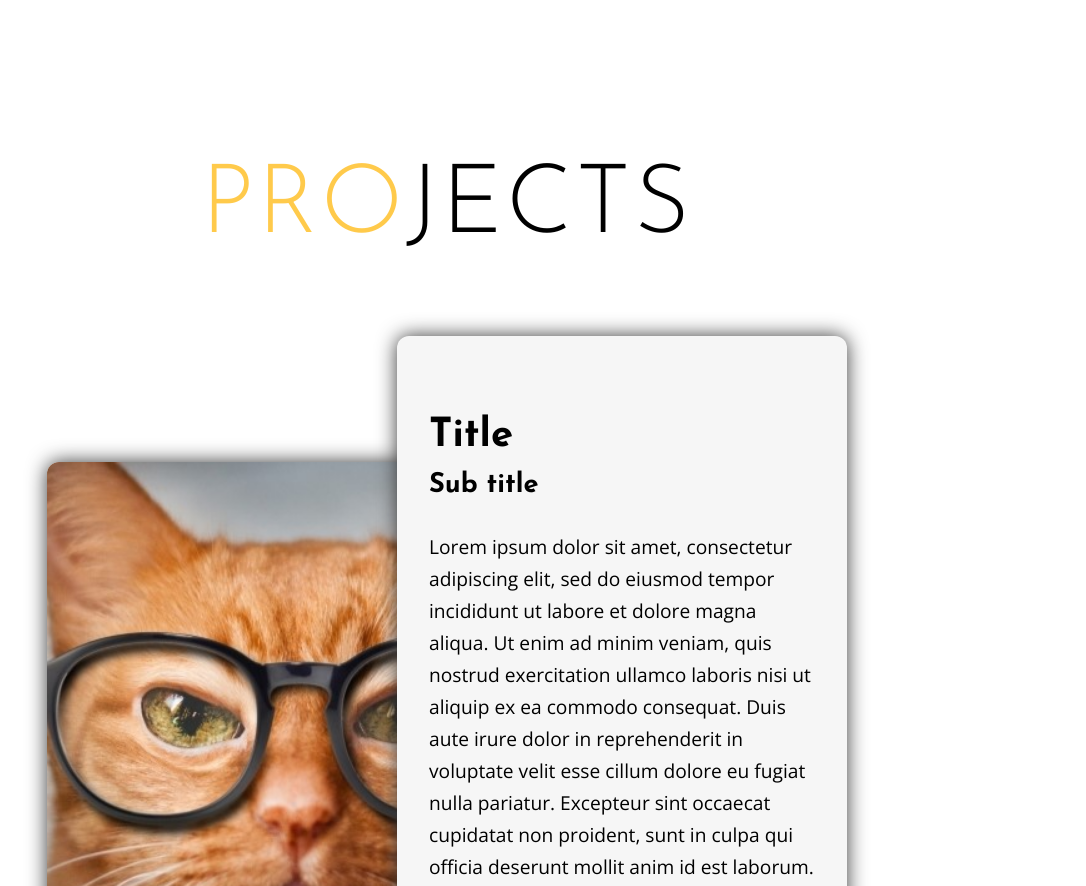
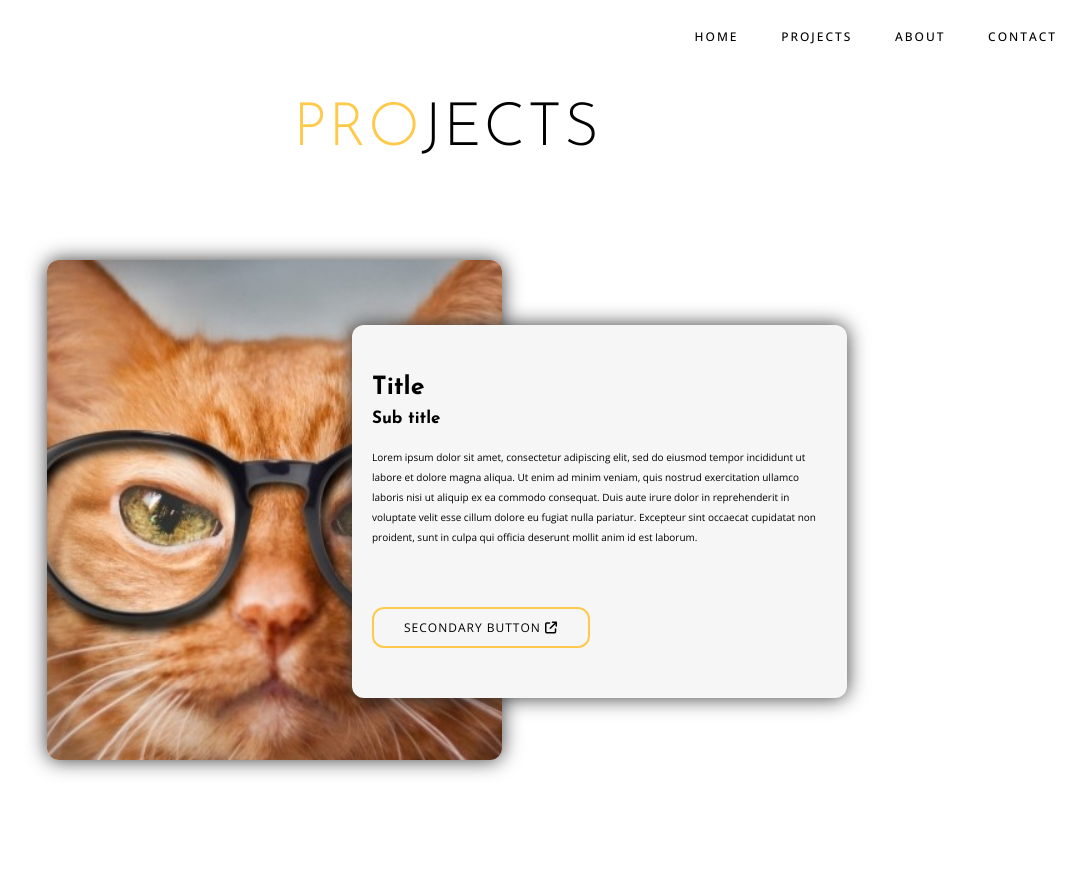
Before and after one commit to helenec295/bs-generator, a plain HTML site: page pages/projects.html in a window 1280 px wide. Shown: the top 886 px of the page, without its empty margins (193-1279 px from the left). Drawn offline with nearby package versions, Linux system fonts and the light colour scheme.

Commit message:
fixed project page

```diff
--- a/pages/projects.css
+++ b/pages/projects.css
@@ -4,16 +4,8 @@
     box-sizing: border-box;
 }
 
-
-
-html, body {
-    margin: 0;
-    padding: 0;
-    overflow-x: hidden;
-}
-
 html {
-    font-size: 1rem;
+    font-size: 10px;
     font-family: 'Open Sans', sans-serif;
     scroll-behavior: smooth;
 }
@@ -23,6 +15,11 @@ a {
     color: black;
 }
 
+img {
+    width: 100%;
+    height: 100%;
+}
+
 
 h1, h2, h3, h4, h5, h6 {
     font-family: 'Josefin Sans', sans-serif;
@@ -30,10 +27,10 @@ h1, h2, h3, h4, h5, h6 {
 
 p {
     color: black;
-    margin-bottom: 10px;
+    margin-bottom: 1.6rem;
     font-weight: 300;
     text-align: left;
-    font-size: 1.2rem;
+    font-size: 10px;
     line-height: 2rem;
 }
 
@@ -41,7 +38,7 @@ p {
     font-size: 6rem;
     font-weight: 300;
     color: black;
-    margin-bottom: 5rem;
+    margin-bottom: 10rem;
     text-transform: uppercase;
     letter-spacing: 0.2rem;
     text-align: center;
@@ -166,9 +163,7 @@ p {
     transform: translate(-50%, -50%) scale(1);
     letter-spacing: initial;
     transition: 0.3s ease letter-spacing;
-
 }
-
 
 #header .nav-list ul li:hover a {
     color: #FFCA4B;
@@ -239,11 +234,84 @@ p {
     top: 0;
 }
 
+@media only screen and (max-width: 768px) {
+    #projects .item {
+        flex-direction: column;
+    }
+
+    #projects .item .left {
+        width: 100%;
+        /*justify-items: center;*/
+    }
+
+    #projects .item .right {
+        width: 90%;
+        margin-left: 0;
+        margin-top: -150px;
+    }
+
+    #projects .item:nth-child(even) {
+        flex-direction: column;
+
+    }
+
+    #projects .item:nth-child(even) .left {
+        margin-left: 0;
+    }
+}
+
+@media only screen and (min-width: 992px) {
+    #header .hamburger {
+        display: none;
+    }
+
+    #header .nav-list ul {
+        position: initial;
+        display: block;
+        height: auto;
+        width: fit-content;
+        background-color: transparent;
+
+    }
+
+    #header .nav-list ul li {
+        display: inline-block;
+
+    }
+
+    #header .nav-list ul li a {
+        font-size: 1.2rem;
+        color: white;
+    }
+
+
+    #header .nav-list ul a::after {
+        display: none;
+
+    }
+}
+
+@keyframes hamburger_puls {
+    0% {
+        opacity: 1;
+        transform: scale(1);
+    }
+    100% {
+        opacity: 0;
+        transform: scale(1.3);
+
+    }
+
+}
+
+
+
 
 
 
 /*end header section*/
 
+/*projects section*/
 
 #projects {
     padding: 10rem 0;
@@ -257,8 +325,6 @@ p {
     padding: 100px 0;
 }
 
-
-
 #projects .item {
     display: flex;
     align-items: center;
@@ -266,7 +332,7 @@ p {
     max-width: 800px;
     margin: 0 auto;
     margin-bottom: 15rem;
-    flex-direction: row;
+    /*flex-direction: row;*/
 
 }
 
@@ -284,7 +350,7 @@ p {
     background-color: #f6f6f6;
     padding: 5rem 2rem;
     border-radius: 12px;
-    box-shadow: 0 0 20px #373737;
+    box-shadow: 0px 0px 20px #373737;
     z-index: 2;
 
 }
@@ -296,20 +362,19 @@ p {
 
 #projects .item:nth-child(even) .left {
     margin-left: -150px;
-
  }
 
 
- #projects .item .left img {
+ #projects .item .left .img {
     height: 500px;
     overflow: hidden;
     border-radius: 12px;
     box-shadow: 0px 0px 20px #373737;
     position: relative;
-    object-fit: cover;
+
  }
 
- #projects .item .left img::after {
+ #projects .item .left .img::after {
     position: absolute;
     content: '';
     left: 0;
@@ -317,11 +382,17 @@ p {
     height: 100%;
     width: 100%;
     background-color: #373737;
-    opacity: 0.5;
+    opacity: 0.7;
  }
 
 
-#projects .item:hover .left img {
+ #projects .item .left .img {
+    object-fit: cover;
+    transition: 0.3s ease transform;
+ }
+
+
+#projects .item:hover .left .img {
     transform: scale(1.1);
     z-index: 1;
 }
@@ -341,6 +412,34 @@ p {
 
 }
 
+@media only screen and (max-width: 768px) {
+    #projects .item {
+        flex-direction: column;
+    }
+
+    #projects .item .left {
+        width: 95%;
+        /*justify-items: center;*/
+    }
+
+    #projects .item .right {
+        width: 85%;
+        margin-left: 0;
+        margin-top: -150px;
+    }
+
+    #projects .item:nth-child(even) {
+        flex-direction: column;
+
+    }
+
+    #projects .item:nth-child(even) .left {
+        margin-left: 0;
+    }
+}
+
+/*end projects section*/
+
 /*footer section*/
 
 #footer {
@@ -358,6 +457,7 @@ p {
 #footer h1 {
     color: white;
     font-size: 3rem;
+    margin-bottom: 30px;
 }
 
 #footer h2 {
@@ -392,91 +492,15 @@ p {
 
 #footer p {
     font-size: 1.1rem;
-}
-
-
-
-
-/*end footer section*/
-
-@media only screen and (max-width: 768px) {
-    #projects .item {
-        flex-direction: column;
-    }
-
-    #projects .item .left {
-        width: 100%;
-        /*justify-items: center;*/
-    }
-
-    #projects .item .right {
-        width: 90%;
-        margin-left: 0;
-        margin-top: -150px;
-    }
-
-    #projects .item:nth-child(even) {
-        flex-direction: column;
-
-    }
-
-    #projects .item:nth-child(even) .left {
-        margin-left: 0;
-    }
+    color: white;
+    margin-bottom: 20px;
 }
 
 @media only screen and (min-width: 992px) {
-    #header .hamburger {
-        display: none;
-    }
-
     #footer h1 {
         color: white;
         font-size: 6rem;
     }
-
-    #header .nav-list ul {
-        position: initial;
-        display: block;
-        height: auto;
-        width: fit-content;
-        background-color: transparent;
-
-    }
-
-    #header .nav-list ul li {
-        display: inline-block;
-
-    }
-
-    #header .nav-list ul li a {
-        font-size: 1.2rem;
-        color: white;
-    }
-
-
-    #header .nav-list ul a::after {
-        display: none;
-
-    }
 }
 
-/*keyframes*/
-
-@keyframes hamburger_puls {
-    0% {
-        opacity: 1;
-        transform: scale(1);
-    }
-    100% {
-        opacity: 0;
-        transform: scale(1.3);
-
-    }
-
-}
-
-
-
-
-/*end keyframes*/
+/*end footer section*/
--- a/pages/projects.html
+++ b/pages/projects.html
@@ -27,10 +27,10 @@
                 <div class="nav-list">
                     <div class="hamburger"><div class="bar"></div></div>
                     <ul>
-                        <li><a href="index.html" data-after="Home">Home</a></li>
-                        <li><a href="projects.html" data-after="Projects">Projects</a></li>
-                        <li><a href="about.html" data-after="About">About</a></li>
-                        <li><a href="contact.html" data-after="Contact">Contact</a></li>
+                        <li><a class="text-menu" href="index.html" data-after="Home">Home</a></li>
+                        <li><a class="text-menu" href="projects.html" data-after="Projects">Projects</a></li>
+                        <li><a class="text-menu" href="about.html" data-after="About">About</a></li>
+                        <li><a class="text-menu" href="contact.html" data-after="Contact">Contact</a></li>
                     </ul>
                 </div>
             </div>
@@ -55,9 +55,13 @@
                     <div class="right">
                         <h2 class="project-title">Title</h2>
                         <h3 class="project-sub-title">Sub title</h3>
-                        <p class="project-description">Lorem ipsum dolor sit amet, consectetur adipiscing elit, sed do eiusmod tempor incididunt ut labore et dolore magna aliqua. Ut enim ad minim veniam, quis nostrud exercitation ullamco laboris nisi ut aliquip ex ea commodo consequat. Duis aute irure dolor in reprehenderit in voluptate velit esse cillum dolore eu fugiat nulla pariatur. Excepteur sint occaecat cupidatat non proident, sunt in culpa qui officia deserunt mollit anim id est laborum.</p>
+                        <p class="project-description">
+                            Lorem ipsum dolor sit amet, consectetur adipiscing  elit, sed do eiusmod tempor incididunt ut labore et dolore magna aliqua. Ut enim ad minim veniam, quis nostrud exercitation ullamco laboris nisi ut aliquip ex ea commodo consequat. Duis aute irure dolor in reprehenderit in voluptate velit esse cillum dolore eu fugiat nulla pariatur. Excepteur sint occaecat cupidatat non proident, sunt in culpa qui officia deserunt mollit anim id est laborum.
+                         </p>
                         <div class="buttons">
-                            <a href="#" class="cta"><span>secondary button</span> <i class="fa-solid fa-arrow-up-right-from-square"></i></a>
+                            <a href="#" class="cta">
+                                <span>secondary button</span> <i class="fa-solid fa-arrow-up-right-from-square"></i>
+                            </a>
                         </div>
 
 
@@ -70,9 +74,12 @@
                     <div class="right">
                         <h2 class="project-title">Title</h2>
                         <h3 class="project-sub-title">Sub title</h3>
-                        <p class="project-description">Lorem ipsum dolor sit amet, consectetur adipiscing elit, sed do eiusmod tempor incididunt ut labore et dolore magna aliqua. Ut enim ad minim veniam, quis nostrud exercitation ullamco laboris nisi ut aliquip ex ea commodo consequat. Duis aute irure dolor in reprehenderit in voluptate velit esse cillum dolore eu fugiat nulla pariatur. Excepteur sint occaecat cupidatat non proident, sunt in culpa qui officia deserunt mollit anim id est laborum.</p>
+                        <p class="project-description">
+                            Lorem ipsum dolor sit amet, consectetur adipiscing elit, sed do eiusmod tempor incididunt ut labore et dolore magna aliqua. Ut enim ad minim veniam, quis nostrud exercitation ullamco laboris nisi ut aliquip ex ea commodo consequat. Duis aute irure dolor in reprehenderit in voluptate velit esse cillum dolore eu fugiat nulla pariatur. Excepteur sint occaecat cupidatat non proident, sunt in culpa qui officia deserunt mollit anim id est laborum.</p>
                         <div class="buttons">
-                            <a href="#" class="cta"><span>secondary button</span> <i class="fa-solid fa-arrow-up-right-from-square"></i></a>
+                            <a href="#" class="cta">
+                                <span>secondary button</span> <i class="fa-solid fa-arrow-up-right-from-square"></i>
+                            </a>
                         </div>
 
                     </div>
@@ -84,9 +91,12 @@
                     <div class="right">
                         <h2 class="project-title">Title</h2>
                         <h3 class="project-sub-title">Sub title</h3>
-                        <p class="project-description">Lorem ipsum dolor sit amet, consectetur adipiscing elit, sed do eiusmod tempor incididunt ut labore et dolore magna aliqua. Ut enim ad minim veniam, quis nostrud exercitation ullamco laboris nisi ut aliquip ex ea commodo consequat. Duis aute irure dolor in reprehenderit in voluptate velit esse cillum dolore eu fugiat nulla pariatur. Excepteur sint occaecat cupidatat non proident, sunt in culpa qui officia deserunt mollit anim id est laborum.</p>
+                        <p class="project-description">
+                            Lorem ipsum dolor sit amet, consectetur adipiscing elit, sed do eiusmod tempor incididunt ut labore et dolore magna aliqua. Ut enim ad minim veniam, quis nostrud exercitation ullamco laboris nisi ut aliquip ex ea commodo consequat. Duis aute irure dolor in reprehenderit in voluptate velit esse cillum dolore eu fugiat nulla pariatur. Excepteur sint occaecat cupidatat non proident, sunt in culpa qui officia deserunt mollit anim id est laborum.</p>
                         <div class="buttons">
-                            <a href="#" class="cta"><span>secondary button</span> <i class="fa-solid fa-arrow-up-right-from-square"></i></a>
+                            <a href="#" class="cta">
+                                <span>secondary button</span> <i class="fa-solid fa-arrow-up-right-from-square"></i>
+                            </a>
                        </div>
 
                     </div>
--- a/pages/projects.js
+++ b/pages/projects.js
@@ -13,10 +13,19 @@ hamburger.addEventListener('click', toggleButton);
 
 function menuBackground() {
    var scroll_position = window.scrollY;
+   let els = document.getElementsByClassName("text-menu");
    if (scroll_position > 250) {
+    for (let t=0;t< els.length;t++){
+        els[t].style.color = "#FFFFFF";
+        els[t].onmouseover = function() {this.style.color='yellow';};
+        els[t].onmouseout = function() {this.style.color='white';};
+    }
     header.style.backgroundColor = "#1f1f1f";
    } else {
     header.style.backgroundColor = "transparent";
+    for (let t=0;t< els.length;t++){
+        els[t].style.color = "#000000";
+    }
    }
 }
 
```
